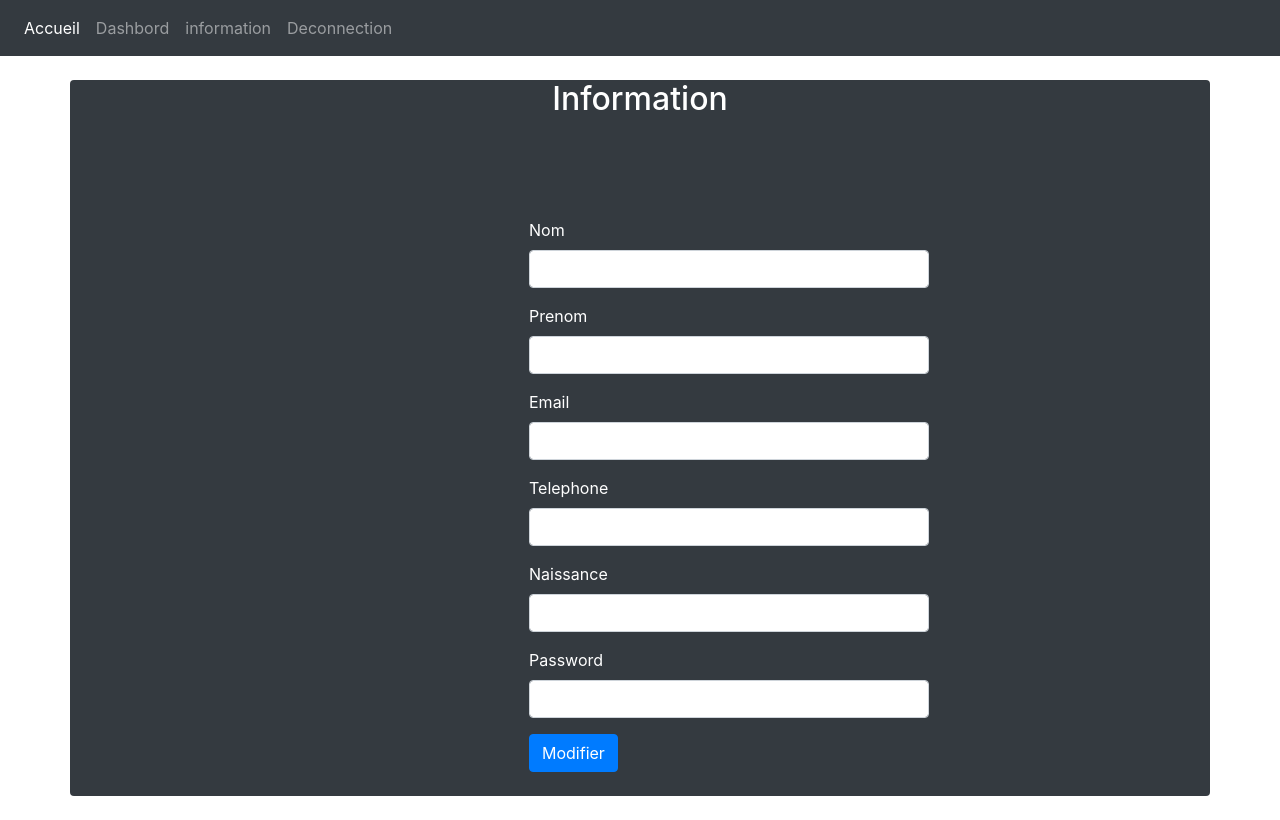
After one commit to plataboy/site-annonce, a Symfony app: template templates/user/information_perso.html.twig in a window 1280 px wide. The commit adds this page. Run offline with Twig, Linux system fonts and the light colour scheme; the template is opened without the code that fills it, so the values that code supplies are empty; form fields are guessed from the names that the template uses; style sheets or scripts are compiled from the project's sources; some libraries are stand-ins or nearby versions.

Commit message:
adding user information in dashbord

```diff
--- a/src/Controller/ArticleController.php
+++ b/src/Controller/ArticleController.php
@@ -10,6 +10,7 @@ use Symfony\Component\HttpFoundation\Request;
 use Symfony\Component\HttpFoundation\Response;
 use Symfony\Component\Routing\Annotation\Route;
 use Symfony\Bundle\FrameworkBundle\Controller\AbstractController;
+use Symfony\Component\Security\Core\User\UserInterface;
 
 class ArticleController extends AbstractController
 {
@@ -26,13 +27,14 @@ class ArticleController extends AbstractController
     /**
      * @Route("/article/add",name="add_article")
      */
-    public function add(Request $request, EntityManagerInterface $manager)
+    public function add(Request $request, EntityManagerInterface $manager, UserInterface $user)
     {
         $article = new Article();
         $form = $this->createForm(ArticleType::class, $article);
 
         $form->handleRequest($request);
         if ($form->isSubmitted() && $form->isValid()) {
+            $article->setUser($user);
             $manager->persist($article);
             $manager->flush();
 
--- a/templates/user/dashbord.html.twig
+++ b/templates/user/dashbord.html.twig
@@ -11,8 +11,7 @@
 			<p>{{app.user.nom}}
 				{{app.user.prenom}}</p>
 		</div>
-		<p>{{app.user.nom}}
-			{{app.user.prenom}}</p>
+
 
 		{% for users_articles in user_article %}
 
--- /dev/null
+++ b/templates/user/information_perso.html.twig
@@ -0,0 +1,23 @@
+{% extends "base.html.twig" %}
+{% block title %}Information
+{% endblock %}
+{% block body %}
+
+	{{ include('/user/layouts/menu.html.twig')}}
+	<div class="container bg-dark mt-4 mb-4  rounded text-white">
+		<h2 class="text-center ">Information</h2>
+		<div class="container_center">
+			{{form_start(form_info)}}
+			{{form_row(form_info.nom)}}
+			{{form_row(form_info.prenom)}}
+			{{form_row(form_info.email)}}
+			{{form_row(form_info.telephone)}}
+			{{form_row(form_info.naissance)}}
+			{{form_row(form_info.password)}}
+			<button class="btn btn-primary mb-4" type="submit">Modifier</button>
+			{{form_end(form_info)}}
+		</div>
+	</div>
+{% endblock %}
+
+{% block javascripts %}{% endblock %}
--- a/templates/user/layouts/menu.html.twig
+++ b/templates/user/layouts/menu.html.twig
@@ -1,4 +1,4 @@
-<nav class="navbar navbar-expand-md navbar-dark bg-dark fixed-top">
+<nav class="navbar navbar-expand-md navbar-dark bg-dark fixed">
 	<button class="navbar-toggler" type="button" data-toggle="collapse" data-target="#navbarsExampleDefault" aria-controls="navbarsExampleDefault" aria-expanded="false" aria-label="Toggle navigation">
 		<span class="navbar-toggler-icon"></span>
 	</button>
@@ -11,10 +11,10 @@
 				</a>
 			</li>
 			<li class="nav-item">
-				<a class="nav-link" href="#">Dashbord</a>
+				<a class="nav-link" href="{{path('user_dashbord')}}">Dashbord</a>
 			</li>
 			<li class="nav-item">
-				<a class="nav-link " href="#">information</a>
+				<a class="nav-link " href="{{path('user_info')}}">information</a>
 			</li>
 			<li class="nav-item">
 				<a class="nav-link " href="{{path('app_logout')}}">Deconnection</a>
```
Also changed, not shown: src/Controller/UserController.php (+27 -6 lines), templates/article/index.html.twig (+5 -2 lines), public/uploads/products/acheter-un-terrain-5fb515d0aa277577289362.jpg (added), public/uploads/products/acheter-un-terrain-5fb516be94eb7349138977.jpg (added).
